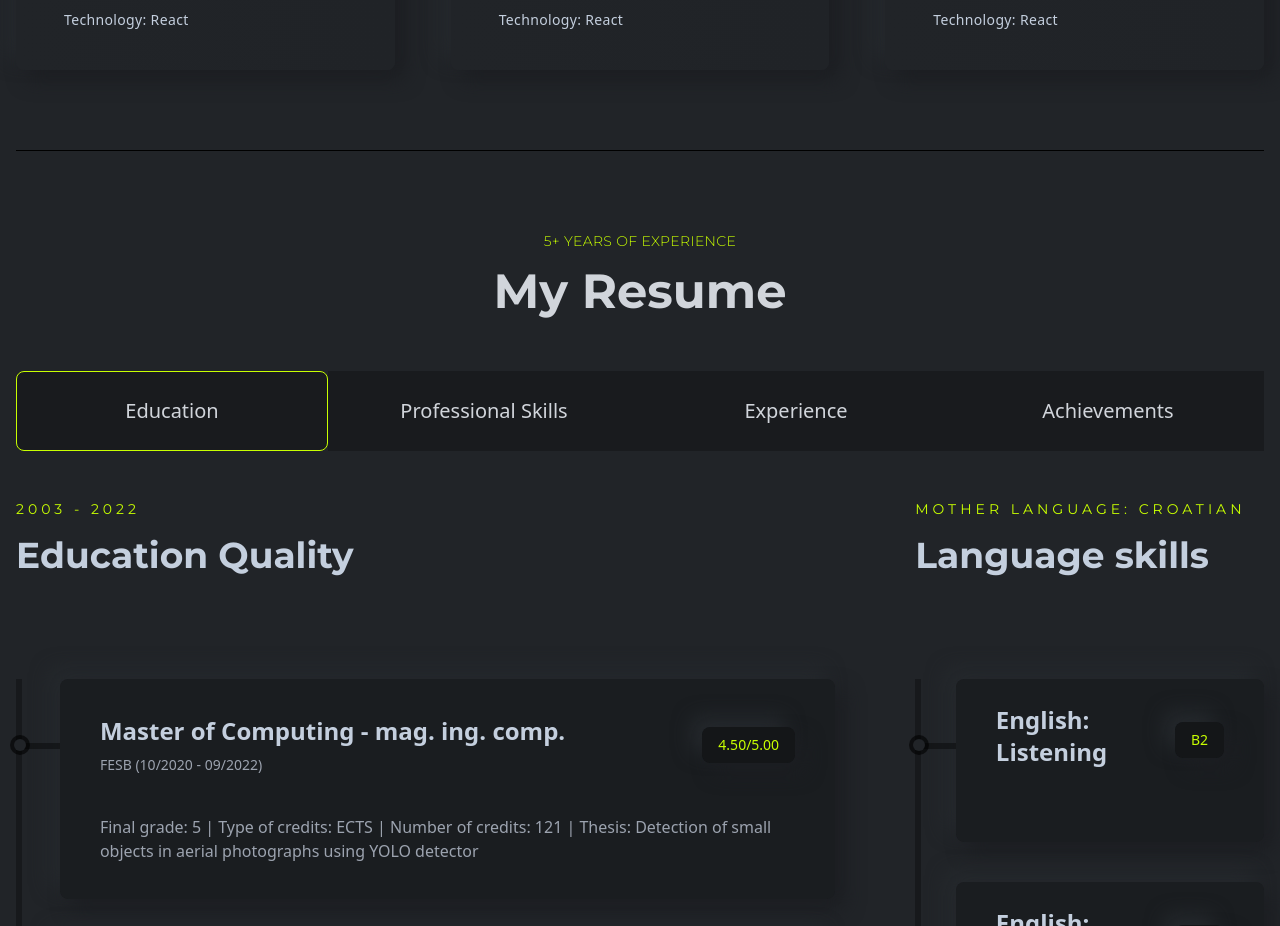
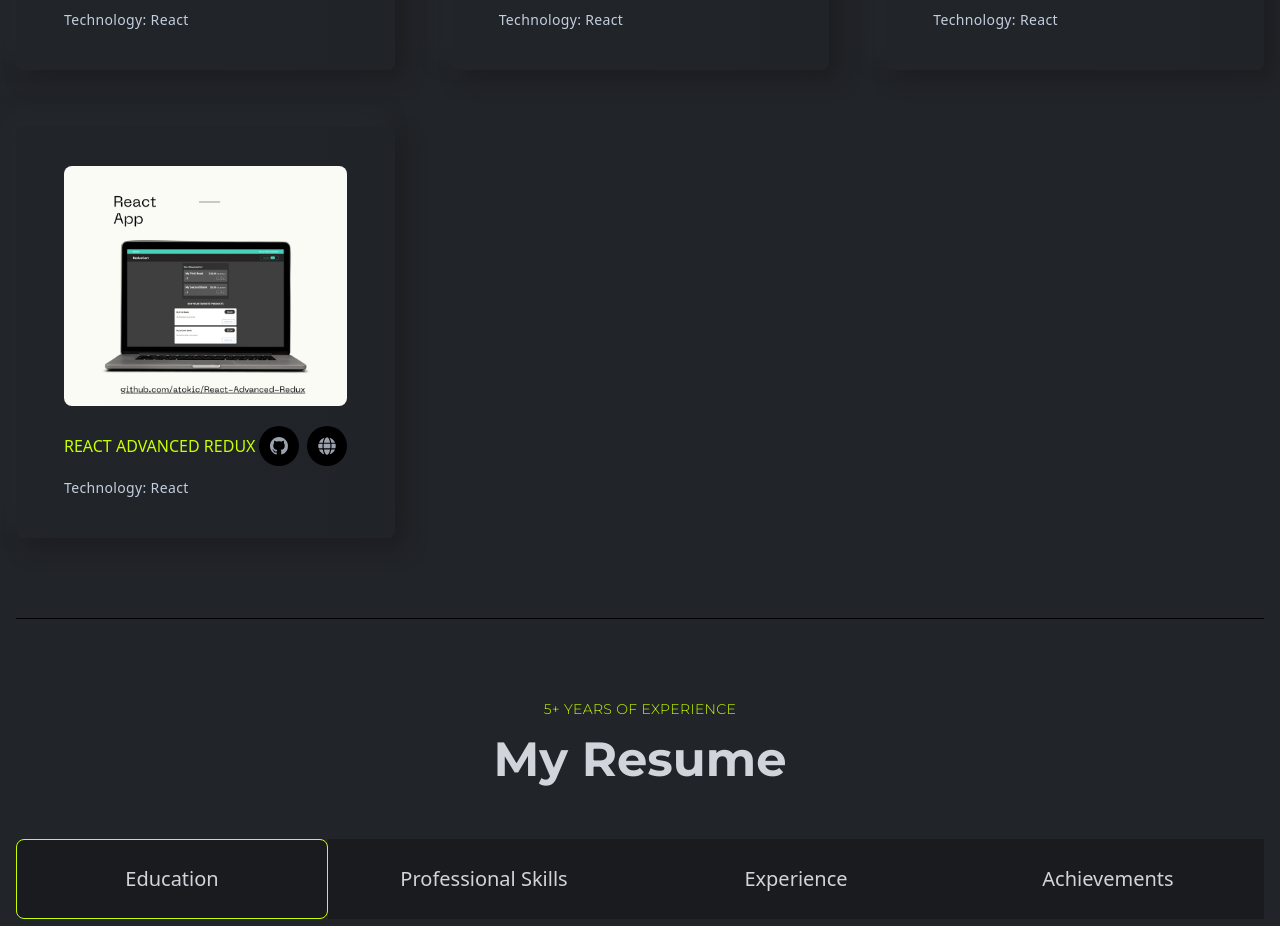
Before and after one commit to atokic/ReactJS_portfolio, a React (Create React App) app: page / in a window 1280 px wide. Shown: the part 10861-11787 px from the top of the page. Built offline with nearby package versions, Linux system fonts and the light colour scheme.

Commit message:
Added project

```diff
--- a/src/assets/index.js
+++ b/src/assets/index.js
@@ -42,6 +42,7 @@ import project39 from "./images/projects/39.jpg";
 import project40 from "./images/projects/40.jpg";
 import project41 from "./images/projects/41.jpg";
 import project42 from "./images/projects/42.jpg";
+import project43 from "./images/projects/43.jpg";
 import testimonial1 from "./images/testimonial/testimonial1.png";
 import testimonial2 from "./images/testimonial/testimonial2.png";
 import testimonial3 from "./images/testimonial/testimonial3.png";
@@ -96,6 +97,7 @@ export {
   project40,
   project41,
   project42,
+  project43,
   quote,
   contactImg,
   testimonial1,
--- a/src/components/projects/Projects.js
+++ b/src/components/projects/Projects.js
@@ -42,7 +42,8 @@ import {
   project39,
   project40,
   project41,
-  project42
+  project42,
+  project43
 } from "../../assets/index";
 import ProjectsCard from './ProjectsCard';
 
@@ -332,6 +333,13 @@ const Projects = () => {
           github_link="https://github.com/atokic/React-Redux-Basics"
           site_link="https://react-redux-basics.netlify.app/"
         />
+        <ProjectsCard
+          title="React Advanced Redux"
+          des="Technology: React"
+          src={project43}
+          github_link="https://github.com/atokic/React-Advanced-Redux"
+          site_link="https://react-advanced-redux.netlify.app/"
+        />
       </div>
     </section>
   );
```
Also changed, not shown: src/assets/images/projects/43.jpg (added).
